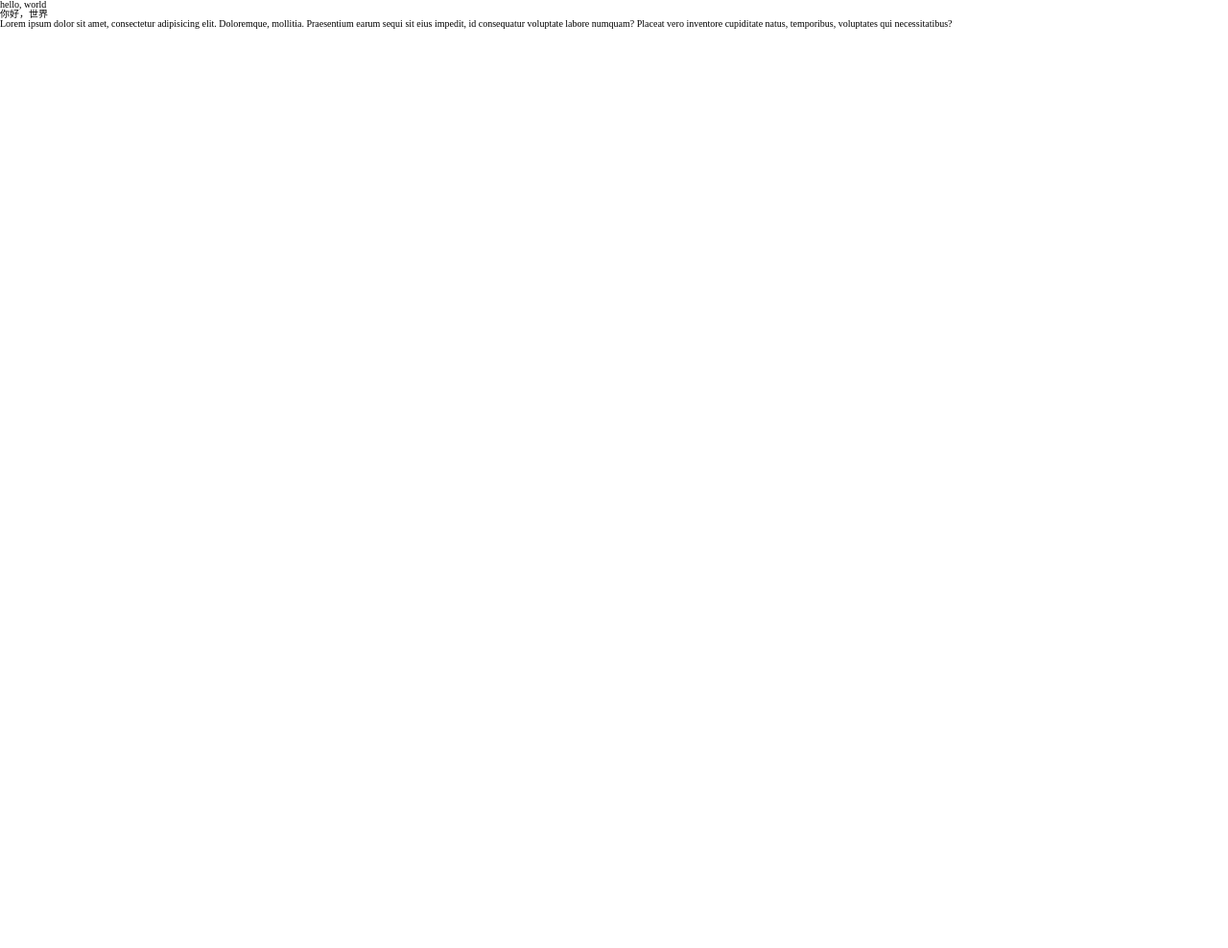
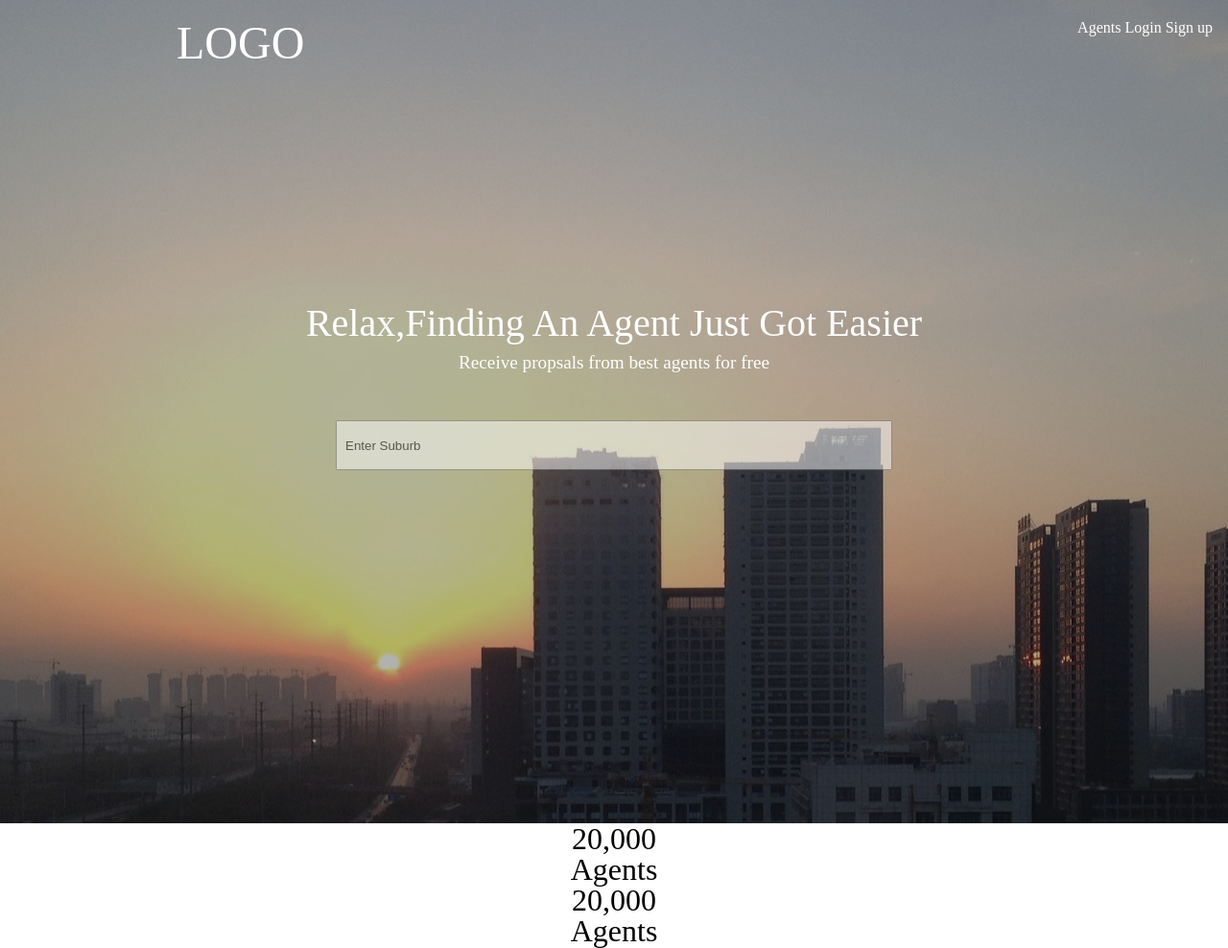
Before and after one commit to fanwise/TW_homework2, a plain HTML site: page index.html in a window 1280 px wide. Shown: the whole page at 96% size. Before the commit the page ends 800 px from the top, so only its background shows below. Drawn offline with Linux system fonts and the light colour scheme.

Commit message:
Write the head div

```diff
--- a/index.html
+++ b/index.html
@@ -11,15 +11,34 @@
 </head>
 <body>
 	<div class="head">
-
+		<div class="logo float_l">
+			<h3>LOGO</h3>
+		</div>
+		<div class="login float_r">
+			<ul>
+				<li style="display:inline">Agents</li>
+				<li style="display:inline">Login</li>
+				<li style="display:inline">Sign up</li>
+			</ul>
+		</div>
+		<div class="title float_n">
+			<h1>Relax,Finding An Agent Just Got Easier</h1>
+			<h2>Receive propsals from best agents for free</h2>
+			<input type="text" value="Enter Suburb" name="search" class="search"/>
+		</div>
 	</div>
-
-	<h1>hello, world</h1>
-	<h1>你好，世界</h1>
-
-	<section>
-		<p>Lorem ipsum dolor sit amet, consectetur adipisicing elit. Doloremque, mollitia. Praesentium earum sequi sit eius impedit, id consequatur voluptate labore numquam? Placeat vero inventore cupiditate natus, temporibus, voluptates qui necessitatibus?</p>
-	</section>
+		<div class="data">
+			<ul>
+				<ul>
+					<li>20,000</li>
+					<li>Agents</li>
+				</ul>
+				<ul>
+					<li>20,000</li>
+					<li>Agents</li>
+				</ul>
+			</ul>
+		</div>
 
 </body>
 </html>
--- a/stylesheets/style.css
+++ b/stylesheets/style.css
@@ -68,6 +68,66 @@ body {
   font-size: 62.5%;
 }
 
+h1 {
+  font-size: 2.5rem;
+  padding: 0.5rem;
+}
+
+h2 {
+  font-size: 1.2rem;
+  padding: 0.2rem;
+}
+
 .head {
+  color: #FFFFFF;
+  background-image: linear-gradient(rgba(0,0,0,0.3),rgba(0,0,0,0.3)),url(../images/top.jpg);
+  padding: 0rem 1rem 5rem 1rem;
+}
 
+.float_l {
+  float: left;
 }
+
+.float_r {
+  float: right;
+}
+
+.float_n {
+  clear: both;
+}
+
+.logo {
+  padding-left: 10.5rem;
+  padding-top: 1.3rem;
+  font-size: 3rem;
+}
+
+.login {
+  padding-top: 1.3rem;
+  font-size: 1rem;
+}
+
+.vul {
+  list-style:none;
+}
+
+.title {
+  padding: 15rem 3rem;
+  margin: 0 auto;
+  text-align: center;
+}
+
+.search {
+  color: #000000;
+  width: 35rem;
+  height: 2rem;
+  padding: 0.5rem;
+  margin: 3rem;
+  opacity: 0.5;
+}
+
+.data {
+  margin: 0 auto;
+  text-align: center;
+  font-size: 2rem;
+}
```
Also changed, not shown: images/bottom.jpg (added), images/top.jpg (added).
